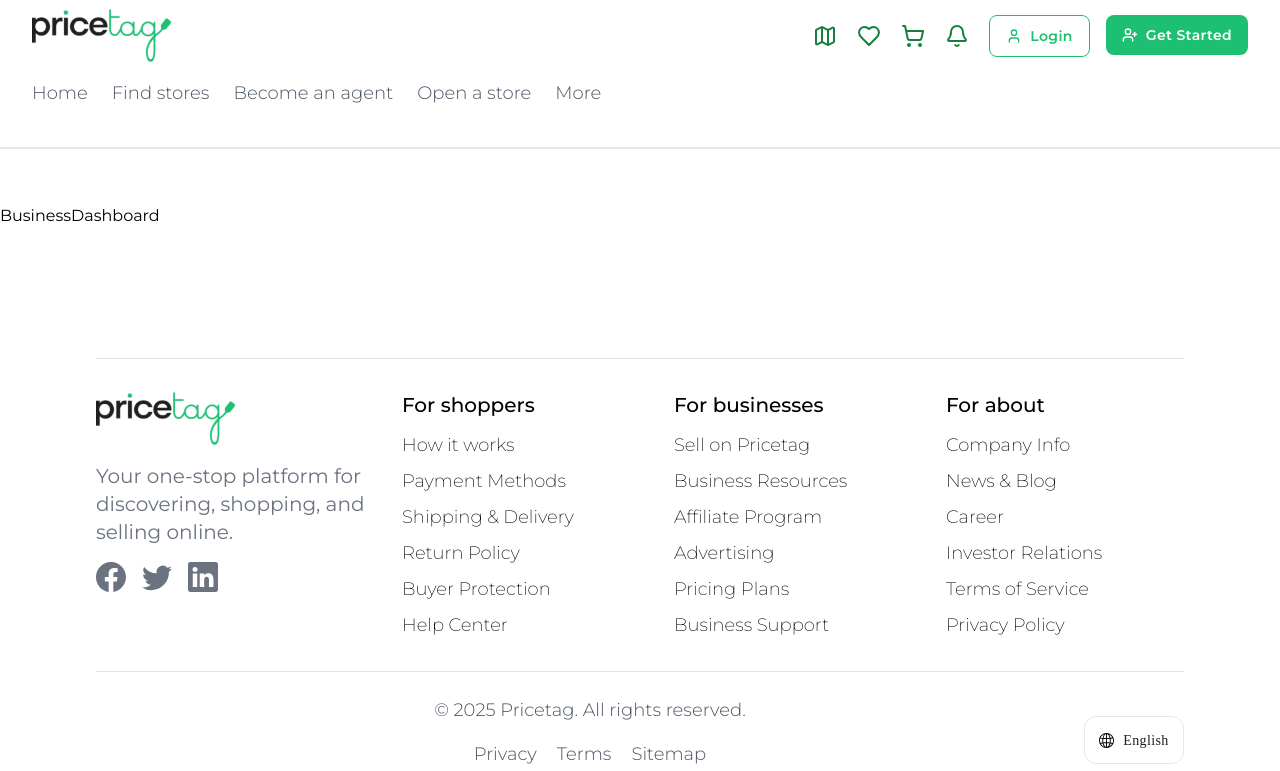
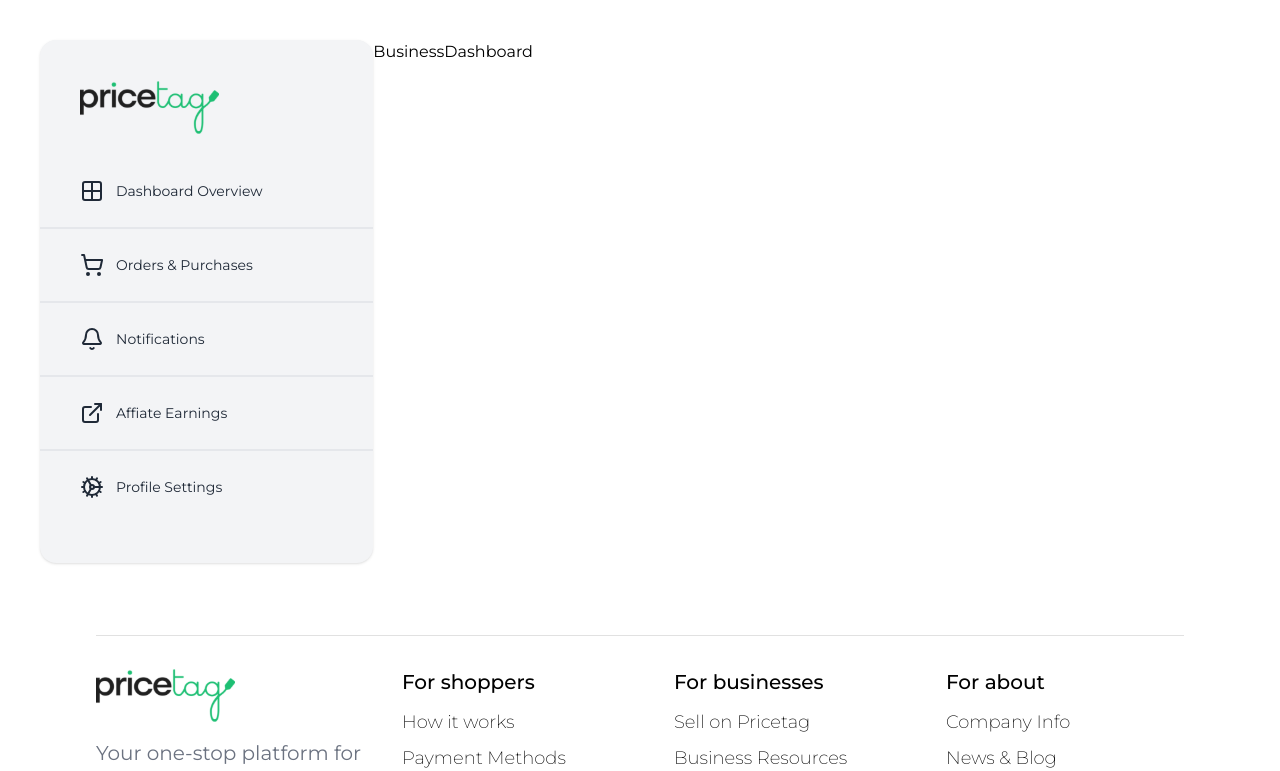
Before and after one commit to price-tag-tech/pricetag-frontend, a React (Create React App) app: page /dashboard in a window 1280 px wide. Shown: the top 771 px of the page. Built offline with nearby package versions, Linux system fonts and the light colour scheme.

Commit message:
Add UserDashboard and DashboardLayout components; implement Sidenav for navigation links

```diff
--- a/src/App.tsx
+++ b/src/App.tsx
@@ -22,6 +22,8 @@ import NotFoundPage from './pages/NotFoundPage';
 import EmailVerification from './pages/EmailVerification';
 import Stores from './pages/Stores';
 import Affiliate from './pages/Affiliate';
+import UserDashboard from './pages/UserDashboard';
+import DashboardLayout from './components/layout/DashboardLayout';
 
 function App() {
   return (
@@ -41,12 +43,16 @@ function App() {
           <Route path="stores" element={<Stores />} />
           <Route path="become-agent" element={<Affiliate />} />
 
-          {/* Dashboard routes */}
-          <Route path="dashboard/*" element={<BusinessDashboard />} />
-
           {/* Catch-all route for 404 */}
           <Route path="*" element={<NotFoundPage />} />
         </Route>
+
+        {/* Dashboard routes */}
+        <Route element={<DashboardLayout />}>
+          <Route path="dashboard/*" element={<BusinessDashboard />} />
+          <Route path="user/*" element={<UserDashboard />} />
+        </Route>
+
         <Route path="login" element={<LoginPage />} />
         <Route path="register" element={<RegisterPage />} />
         <Route path="verification" element={<EmailVerification />} />
--- /dev/null
+++ b/src/components/layout/DashboardLayout.tsx
@@ -0,0 +1,20 @@
+import { FC } from 'react'
+import { Outlet } from 'react-router-dom'
+import Footer from './Footer'
+import Sidenav from './Sidenav'
+
+const DashboardLayout: FC = () => {
+    return (
+        <div className='min-h-screen flex flex-col overflow-x-hidden font-montserrat'>
+            <div className='flex flex-col md:flex-row p-4 md:p-10'>
+                <Sidenav />
+                <main>
+                    <Outlet />
+                </main>
+            </div>
+            <Footer />
+        </div>
+    )
+}
+
+export default DashboardLayout
--- /dev/null
+++ b/src/components/layout/Sidenav.tsx
@@ -0,0 +1,68 @@
+import { Bell, Cog, ShoppingCart, Grid2X2, ExternalLink } from 'lucide-react'
+import { Link, useLocation } from 'react-router-dom'
+
+const Sidenav = () => {
+
+    const links = [
+        {
+            icon: <Grid2X2 />,
+            name: "Dashboard Overview",
+            route: "/user"
+        },
+        {
+            icon: <ShoppingCart />,
+            name: "Orders & Purchases",
+            route: "/user/cart",
+        },
+        {
+            icon: <Bell />,
+            name: "Notifications",
+            route: "/user/notifications"
+        },
+        {
+            icon: <ExternalLink />,
+            name: "Affiate Earnings",
+            route: "/user/affiliate"
+        },
+        {
+            icon: <Cog />,
+            name: "Profile Settings",
+            route: "/user/profile"
+        }
+    ]
+
+    const { pathname } = useLocation()
+
+    return (
+        // desktop only (sliding navigation will be used for mobile view)
+
+        <div className='w-[250pt]'>
+            <div className='bg-gray-100 shadow w-full h-fit rounded-2xl py-10'>
+                <div className='px-10'>
+                    <img src="/logo.svg" alt="Pricetag" />
+                </div>
+
+                <div className='flex flex-col mt-5 divide-y-2 text-gray-800 text-sm'>
+                    {links.map((_, i) => (
+                        <Link
+                            key={i}
+                            to={_.route}
+                            className={`
+                                ${pathname === _.route && "border-r-4 border-r-brand-500 text-brand-600"}
+                                hover:border-r-4 hover:border-r-brand-500 hover:text-brand-600
+                                px-10 py-6 flex items-center gap-x-3 transition-al duration-300 ease-in-out
+                            `}
+                        >
+                            <span>
+                                {_.icon}
+                            </span>
+                            {_.name}
+                        </Link>
+                    ))}
+                </div>
+            </div>
+        </ div>
+    )
+}
+
+export default Sidenav
--- /dev/null
+++ b/src/pages/UserDashboard.tsx
@@ -0,0 +1,10 @@
+
+const UserDashboard = () => {
+    return (
+        <div>
+            Hello uer
+        </div>
+    )
+}
+
+export default UserDashboard
```
